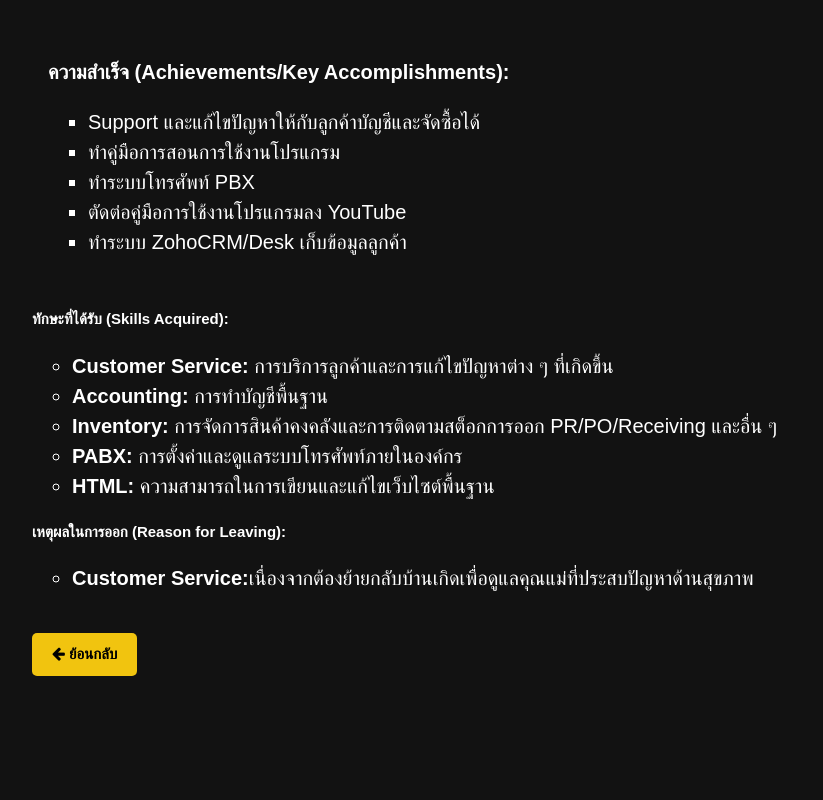
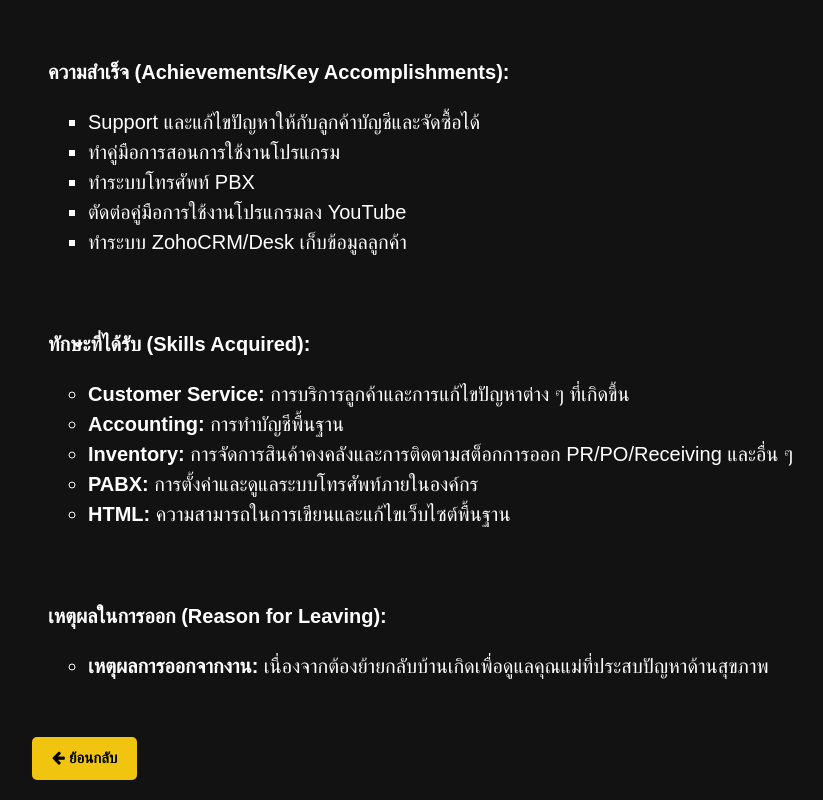
Before and after one commit to Pornthep2001/Pornthep_Kongchot, a plain HTML site: page index2.html in a window 1280 px wide. Shown: the part 598-1398 px from the top of the page, without its empty margins (118-941 px from the left). Before the commit the page ends 1294 px from the top, so only its background shows below. Drawn offline with nearby package versions, Linux system fonts and the light colour scheme.

Commit message:
ฟหก

```diff
--- a/index2.html
+++ b/index2.html
@@ -163,7 +163,7 @@
       </div>
 
       <div class="w3-container w3-padding-16">
-        <p class="w3-text-white"><strong>ความสำเร็จ (Achievements/Key Accomplishments):</strong></p>
+        <p class="w3-text-white" style="font-size: 20px;"><strong>ความสำเร็จ (Achievements/Key Accomplishments):</strong></p>
         <ul class="w3-text-white" style="font-size: 20px; list-style-type: square; padding-left: 40px;">
           <li>Support และแก้ไขปัญหาให้กับลูกค้าบัญชีและจัดซื้อได้</li>
           <li>ทำคู่มือการสอนการใช้งานโปรแกรม</li>
@@ -173,7 +173,8 @@
         </ul>
       </div>
 
-      <p class="w3-text-white"><strong>ทักษะที่ได้รับ (Skills Acquired):</strong></p>
+      <div class="w3-container w3-padding-16">
+        <p class="w3-text-white" style="font-size: 20px;"><strong>ทักษะที่ได้รับ (Skills Acquired):</strong></p>
         <ul class="w3-text-white" style="font-size: 20px; list-style-type: circle; padding-left: 40px;">
           <li><strong>Customer Service:</strong> การบริการลูกค้าและการแก้ไขปัญหาต่าง ๆ ที่เกิดขึ้น</li>
           <li><strong>Accounting:</strong> การทำบัญชีพื้นฐาน</li>
@@ -181,11 +182,14 @@
           <li><strong>PABX:</strong> การตั้งค่าและดูแลระบบโทรศัพท์ภายในองค์กร</li>
           <li><strong>HTML:</strong> ความสามารถในการเขียนและแก้ไขเว็บไซต์พื้นฐาน</li>
         </ul>
+      </div>
 
-      <p class="w3-text-white"><strong>เหตุผลในการออก (Reason for Leaving):</strong></p>
+      <div class="w3-container w3-padding-16">
+        <p class="w3-text-white" style="font-size: 20px;"><strong>เหตุผลในการออก (Reason for Leaving):</strong></p>
         <ul class="w3-text-white" style="font-size: 20px; list-style-type: circle; padding-left: 40px;">
-        <li><strong>Customer Service:</strong>เนื่องจากต้องย้ายกลับบ้านเกิดเพื่อดูแลคุณแม่ที่ประสบปัญหาด้านสุขภาพ</li>
+          <li><strong>เหตุผลการออกจากงาน:</strong> เนื่องจากต้องย้ายกลับบ้านเกิดเพื่อดูแลคุณแม่ที่ประสบปัญหาด้านสุขภาพ</li>
         </ul>
+      </div>
 
     <!-- ปุ่มย้อนกลับไปหน้าแรก -->
     <a href="index.html" class="back-button"><i class="fa fa-arrow-left"></i> ย้อนกลับ</a>
```
Lines whose indentation alone changed are shown as unchanged.
